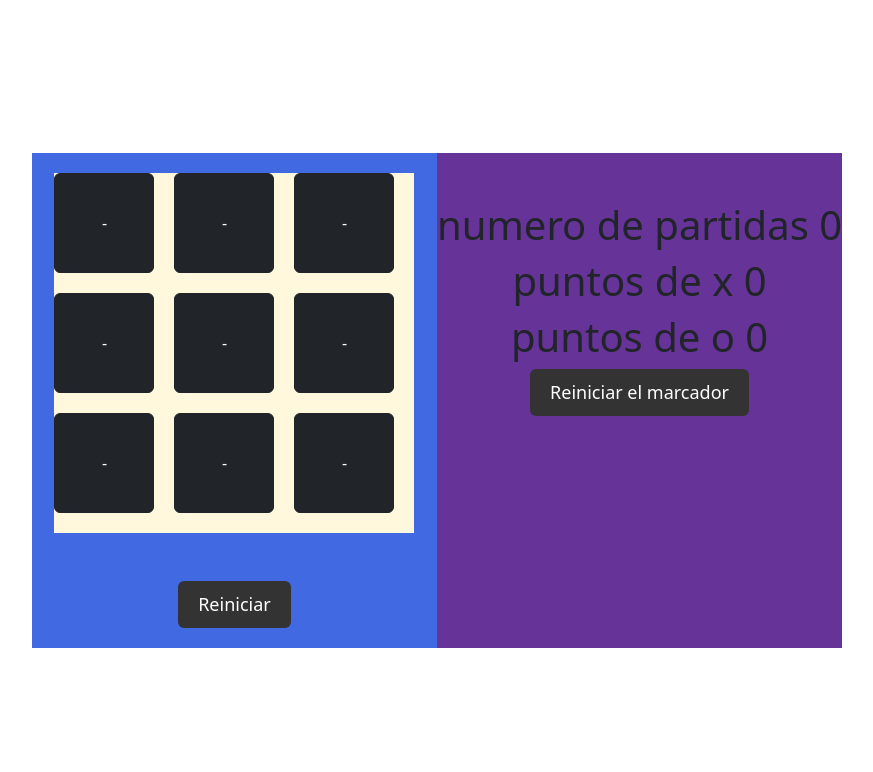
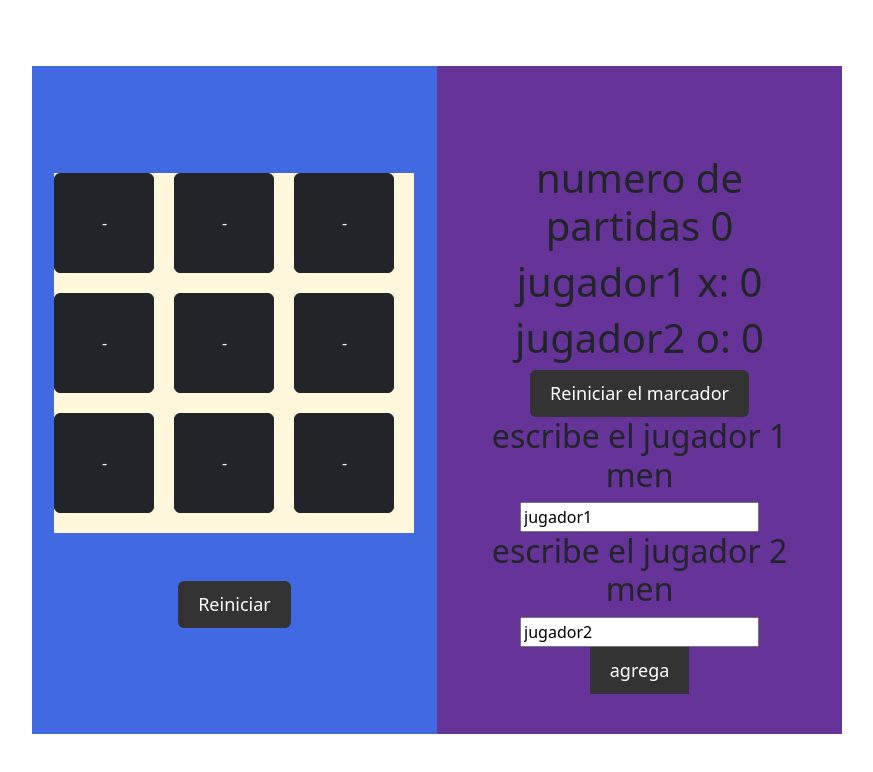
Before and after one commit to zapata05/proyecto_7veu, a Vue app in the folder veu/mi_primer_veo/: page / in a window 1280 px wide. Shown: the top 772 px of the page, without its empty margins (203-1076 px from the left). Built offline with nearby package versions, Linux system fonts and the light colour scheme.

Commit message:
nombre padre me falta el diseño pero ya tiene el v-model mefalta agregar mas cosas

```diff
--- a/veu/mi_primer_veo/src/App.vue
+++ b/veu/mi_primer_veo/src/App.vue
@@ -1,17 +1,25 @@
 
 <script setup>
-import { ref } from 'vue';
+import { computed, ref } from 'vue';
 let array=ref(["-","-","-","-","-","-","-","-","-"])
 let turno= ref("X")
 let msge=ref(false)
 let partidas= ref(0)
 let px= ref(0)
 let po= ref(0)
+let jug1=ref('jugador1')
+let jug2=ref('jugador2')
 function reiniciarmarc(){
 po.value=0;
 px.value=0;
 partidas.value=0;
+jug1.value='jugador1';
+jug2.value='jugador2';
 }
+function cambiarnom(){
+
+}
+
 var valoresActuales = [];
 function reiniciar() {
     // Guardar los valores actuales en el arreglo
@@ -165,7 +173,7 @@ bloquear()
 <template>
 
   <div class="container text-center " style=" background-color: royalblue; display:flexbox;">
-    <div id="pepe" class="text-center" style="background-color: cornsilk; align-self:center">
+    <div id="pepe" class="text-center " style="background-color: cornsilk; align-items:center;">
 <div class="d-flex justify-content-flex-start align-content-center"  style="margin-block-end: 20px;">
 <button id="Button1" :class="array[0] != '-'? 'btn btn-success disabled':'btn btn-dark'  " style="height: 100px; width: 100px; margin-right: 20px; " @click="cambiar(0)" >{{ array[0] }}</button>
 <button id="Button2" :class="array[1] != '-'? 'btn btn-success disabled':'btn btn-dark'"  style="height: 100px; width: 100px; margin-right: 20px;" @click="cambiar(1)">{{ array[1] }}</button>
@@ -194,10 +202,18 @@ bloquear()
   <br>
   <br>
   <h1>  numero de partidas {{partidas  }}</h1>
-  <h1> puntos de x {{px  }}</h1>
-  <h1>  puntos de o {{po }}</h1>
-  <button id="reiniciarm" class="btn btn-primary" @click="reiniciarmarc()">Reiniciar el marcador</button>
-    </div>
+  <h1> {{jug1}} x: {{px  }}</h1>
+  <h1>  {{jug2}} o: {{po }}</h1>
+ <div> <button id="reiniciarm" class="btn btn-primary" @click="reiniciarmarc()">Reiniciar el marcador</button></div>
+ <div>
+  <h2>escribe el jugador 1 men</h2>
+  <input type="text" v-model="jug1">
+  <h2>escribe el jugador 2 men</h2>
+  <input type="text" v-model="jug2">
+  <br>
+  <button id="reiniciar" @click="cambiarnom">agrega</button>
+ </div>
+</div>
 
 </template>
 <style>
@@ -208,12 +224,24 @@ bloquear()
   align-content: center;
 }
 .container {
-  background-color: khaki;
+  padding: 15%;
+  height: 100%;
+  width: 100%;
   align-items: center;
   display: flex;
   flex-direction: column;
   justify-content: center;
-  padding: 20px;
+
+}
+.container2{
+  padding: 10%;
+  height: 100%;
+  width: 100%;
+  align-items: center;
+  display: flex;
+  flex-direction: column;
+  justify-content: center;
+
 }
 
 .board {
```
